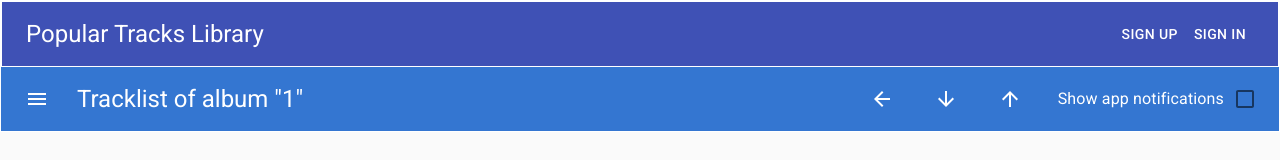
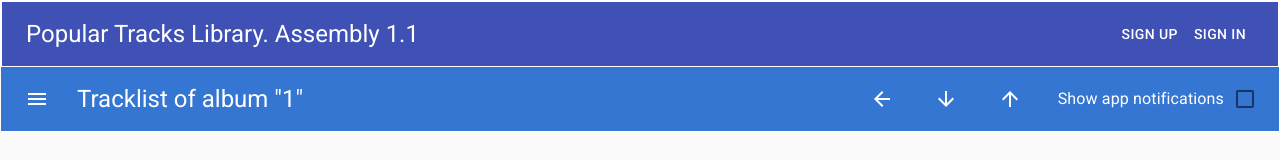
Before and after one commit to mkonevgit/homework86_front, a React (Create React App) app: page /tracks/1/1 in a window 1280 px wide. Shown: the top 160 px of the page. Built offline with nearby package versions, Linux system fonts and the light colour scheme; no server answers.

Commit message:
#1 Assembly 1

```diff
--- a/src/components/TopToolbar.js
+++ b/src/components/TopToolbar.js
@@ -29,7 +29,7 @@ const TopToolbar = () => {
                <Grid container justify="space-between" alignItems="center">
                   <Typography variant="h5">
                      <Link className={classes.mainLink} to="/">
-                        Popular Tracks Library
+                        Popular Tracks Library. Assembly 1.1
                      </Link>
                   </Typography>
                   <Grid item>
```
